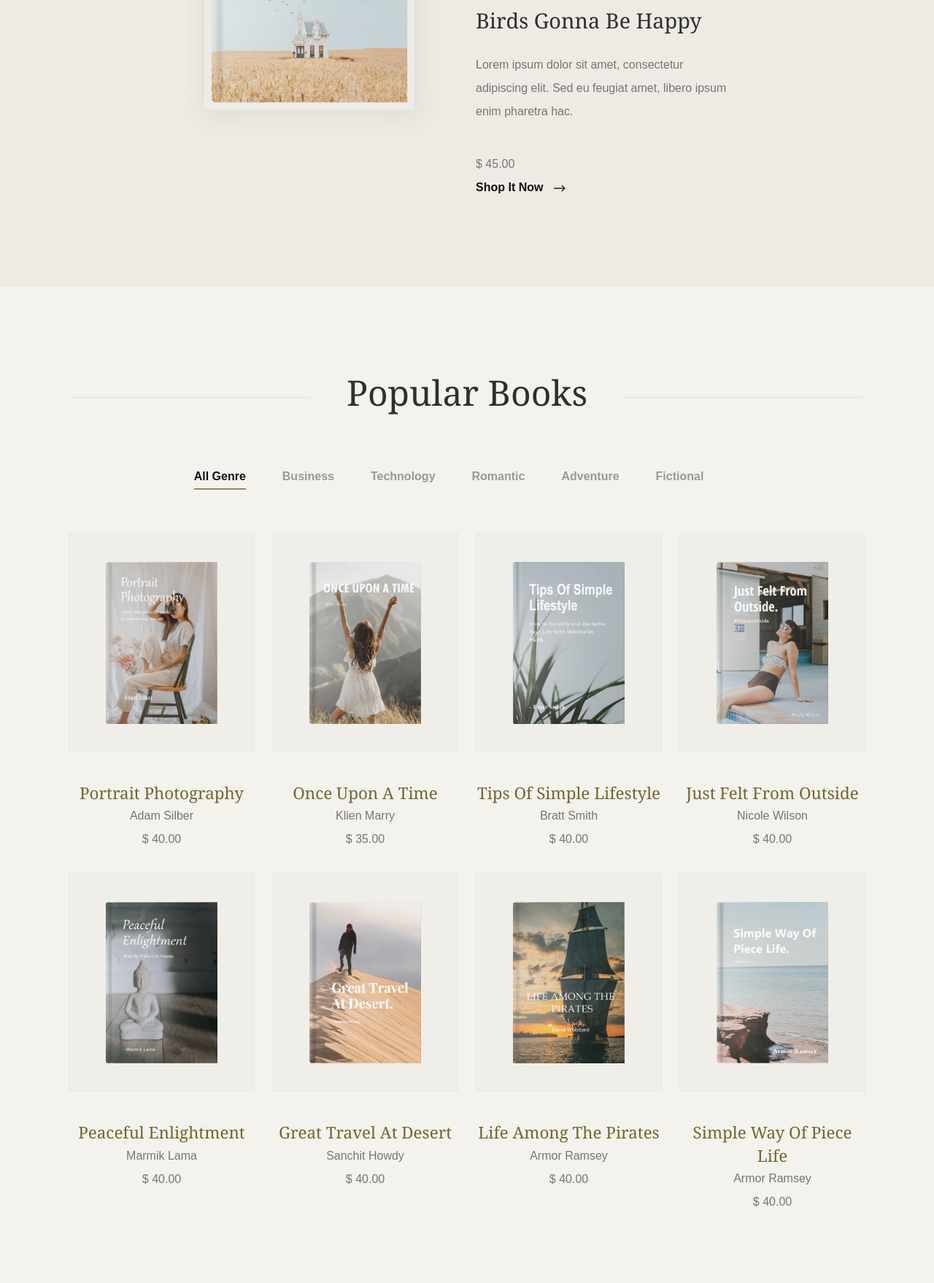
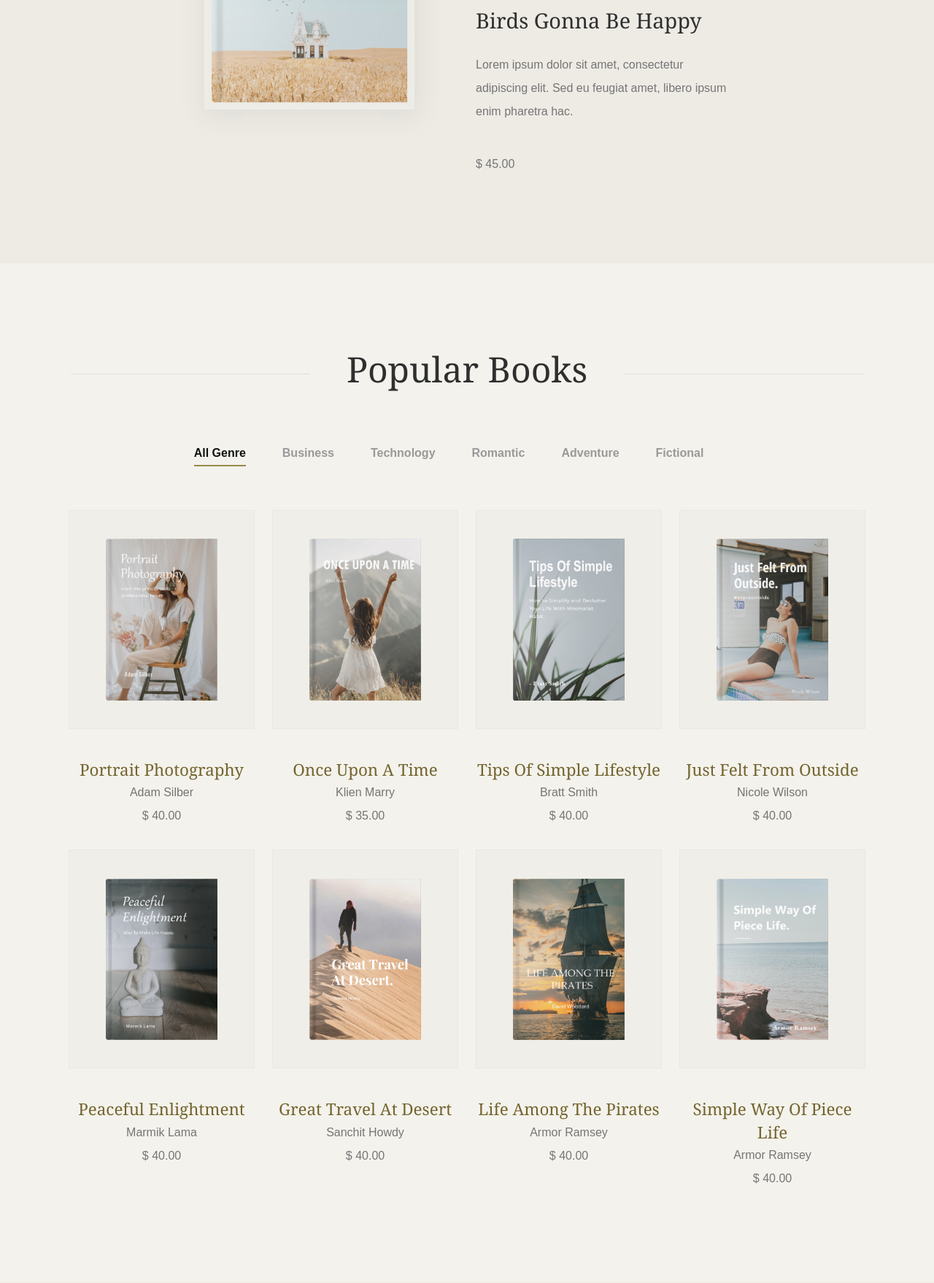
Before and after one commit to ozmandias/book-sale, a WordPress theme: template index.php in a window 1280 px wide. Shown: the part 2574-4332 px from the top of the page at 73% size. Run offline with PHP 8.4 and a stand-in for WordPress, Linux system fonts and the light colour scheme; the site name, menu and one post (Sample post) are stand-ins, and other content is empty; some web fonts are replaced.

Commit message:
update: remove unnecessary buttons in home page, redirection to all books page

```diff
--- a/index.php
+++ b/index.php
@@ -232,8 +232,8 @@
 								<div class="product-item">
 									<figure class="product-style">
 										<img src="images/product-item1.jpg" alt="Books" class="product-item">
-										<button type="button" class="add-to-cart" data-product-tile="add-to-cart">Add to
-											Cart</button>
+										<!-- <button type="button" class="add-to-cart" data-product-tile="add-to-cart">Add to
+											Cart</button> -->
 									</figure>
 									<figcaption>
 										<h3>Simple way of piece life</h3>
@@ -247,8 +247,8 @@
 								<div class="product-item">
 									<figure class="product-style">
 										<img src="images/product-item2.jpg" alt="Books" class="product-item">
-										<button type="button" class="add-to-cart" data-product-tile="add-to-cart">Add to
-											Cart</button>
+										<!-- <button type="button" class="add-to-cart" data-product-tile="add-to-cart">Add to
+											Cart</button> -->
 									</figure>
 									<figcaption>
 										<h3>Great travel at desert</h3>
@@ -262,8 +262,8 @@
 								<div class="product-item">
 									<figure class="product-style">
 										<img src="images/product-item3.jpg" alt="Books" class="product-item">
-										<button type="button" class="add-to-cart" data-product-tile="add-to-cart">Add to
-											Cart</button>
+										<!-- <button type="button" class="add-to-cart" data-product-tile="add-to-cart">Add to
+											Cart</button> -->
 									</figure>
 									<figcaption>
 										<h3>The lady beauty Scarlett</h3>
@@ -277,8 +277,8 @@
 								<div class="product-item">
 									<figure class="product-style">
 										<img src="images/product-item4.jpg" alt="Books" class="product-item">
-										<button type="button" class="add-to-cart" data-product-tile="add-to-cart">Add to
-											Cart</button>
+										<!-- <button type="button" class="add-to-cart" data-product-tile="add-to-cart">Add to
+											Cart</button> -->
 									</figure>
 									<figcaption>
 										<h3>Once upon a time</h3>
@@ -299,7 +299,7 @@
 				<div class="col-md-12">
 
 					<div class="btn-wrap align-right">
-						<a href="#" class="btn-accent-arrow">View all products <i
+						<a href="./all.php" class="btn-accent-arrow">View all products <i
 								class="icon icon-ns-arrow-right"></i></a>
 					</div>
 
@@ -334,8 +334,8 @@
 										libero ipsum enim pharetra hac.</p>
 									<div class="item-price">$ 45.00</div>
 									<div class="btn-wrap">
-										<a href="#" class="btn-accent-arrow">shop it now <i
-												class="icon icon-ns-arrow-right"></i></a>
+										<!-- <a href="#" class="btn-accent-arrow">shop it now <i
+												class="icon icon-ns-arrow-right"></i></a> -->
 									</div>
 								</div>
 
@@ -380,8 +380,8 @@
 									<div class="product-item">
 										<figure class="product-style">
 											<img src="images/tab-item1.jpg" alt="Books" class="product-item">
-											<button type="button" class="add-to-cart" data-product-tile="add-to-cart">Add to
-												Cart</button>
+											<!-- <button type="button" class="add-to-cart" data-product-tile="add-to-cart">Add to
+												Cart</button> -->
 										</figure>
 										<figcaption>
 											<h3>Portrait photography</h3>
@@ -395,8 +395,8 @@
 									<div class="product-item">
 										<figure class="product-style">
 											<img src="images/tab-item2.jpg" alt="Books" class="product-item">
-											<button type="button" class="add-to-cart" data-product-tile="add-to-cart">Add to
-												Cart</button>
+											<!-- <button type="button" class="add-to-cart" data-product-tile="add-to-cart">Add to
+												Cart</button> -->
 										</figure>
 										<figcaption>
 											<h3>Once upon a time</h3>
@@ -410,8 +410,8 @@
 									<div class="product-item">
 										<figure class="product-style">
 											<img src="images/tab-item3.jpg" alt="Books" class="product-item">
-											<button type="button" class="add-to-cart" data-product-tile="add-to-cart">Add to
-												Cart</button>
+											<!-- <button type="button" class="add-to-cart" data-product-tile="add-to-cart">Add to
+												Cart</button> -->
 										</figure>
 										<figcaption>
 											<h3>Tips of simple lifestyle</h3>
@@ -425,8 +425,8 @@
 									<div class="product-item">
 										<figure class="product-style">
 											<img src="images/tab-item4.jpg" alt="Books" class="product-item">
-											<button type="button" class="add-to-cart" data-product-tile="add-to-cart">Add to
-												Cart</button>
+											<!-- <button type="button" class="add-to-cart" data-product-tile="add-to-cart">Add to
+												Cart</button> -->
 										</figure>
 										<figcaption>
 											<h3>Just felt from outside</h3>
@@ -443,8 +443,8 @@
 									<div class="product-item">
 										<figure class="product-style">
 											<img src="images/tab-item5.jpg" alt="Books" class="product-item">
-											<button type="button" class="add-to-cart" data-product-tile="add-to-cart">Add to
-												Cart</button>
+											<!-- <button type="button" class="add-to-cart" data-product-tile="add-to-cart">Add to
+												Cart</button> -->
 										</figure>
 										<figcaption>
 											<h3>Peaceful Enlightment</h3>
@@ -458,8 +458,8 @@
 									<div class="product-item">
 										<figure class="product-style">
 											<img src="images/tab-item6.jpg" alt="Books" class="product-item">
-											<button type="button" class="add-to-cart" data-product-tile="add-to-cart">Add to
-												Cart</button>
+											<!-- <button type="button" class="add-to-cart" data-product-tile="add-to-cart">Add to
+												Cart</button> -->
 										</figure>
 										<figcaption>
 											<h3>Great travel at desert</h3>
@@ -473,8 +473,8 @@
 									<div class="product-item">
 										<figure class="product-style">
 											<img src="images/tab-item7.jpg" alt="Books" class="product-item">
-											<button type="button" class="add-to-cart" data-product-tile="add-to-cart">Add to
-												Cart</button>
+											<!-- <button type="button" class="add-to-cart" data-product-tile="add-to-cart">Add to
+												Cart</button> -->
 										</figure>
 										<figcaption>
 											<h3>Life among the pirates</h3>
@@ -488,8 +488,8 @@
 									<div class="product-item">
 										<figure class="product-style">
 											<img src="images/tab-item8.jpg" alt="Books" class="product-item">
-											<button type="button" class="add-to-cart" data-product-tile="add-to-cart">Add to
-												Cart</button>
+											<!-- <button type="button" class="add-to-cart" data-product-tile="add-to-cart">Add to
+												Cart</button> -->
 										</figure>
 										<figcaption>
 											<h3>Simple way of piece life</h3>
@@ -508,8 +508,8 @@
 									<div class="product-item">
 										<figure class="product-style">
 											<img src="images/tab-item2.jpg" alt="Books" class="product-item">
-											<button type="button" class="add-to-cart" data-product-tile="add-to-cart">Add to
-												Cart</button>
+											<!-- <button type="button" class="add-to-cart" data-product-tile="add-to-cart">Add to
+												Cart</button> -->
 										</figure>
 										<figcaption>
 											<h3>Peaceful Enlightment</h3>
@@ -523,8 +523,8 @@
 									<div class="product-item">
 										<figure class="product-style">
 											<img src="images/tab-item4.jpg" alt="Books" class="product-item">
-											<button type="button" class="add-to-cart" data-product-tile="add-to-cart">Add to
-												Cart</button>
+											<!-- <button type="button" class="add-to-cart" data-product-tile="add-to-cart">Add to
+												Cart</button> -->
 										</figure>
 										<figcaption>
 											<h3>Great travel at desert</h3>
@@ -538,8 +538,8 @@
 									<div class="product-item">
 										<figure class="product-style">
 											<img src="images/tab-item6.jpg" alt="Books" class="product-item">
-											<button type="button" class="add-to-cart" data-product-tile="add-to-cart">Add to
-												Cart</button>
+											<!-- <button type="button" class="add-to-cart" data-product-tile="add-to-cart">Add to
+												Cart</button> -->
 										</figure>
 										<figcaption>
 											<h3>Life among the pirates</h3>
@@ -553,8 +553,8 @@
 									<div class="product-item">
 										<figure class="product-style">
 											<img src="images/tab-item8.jpg" alt="Books" class="product-item">
-											<button type="button" class="add-to-cart" data-product-tile="add-to-cart">Add to
-												Cart</button>
+											<!-- <button type="button" class="add-to-cart" data-product-tile="add-to-cart">Add to
+												Cart</button> -->
 										</figure>
 										<figcaption>
 											<h3>Simple way of piece life</h3>
@@ -573,8 +573,8 @@
 									<div class="product-item">
 										<figure class="product-style">
 											<img src="images/tab-item1.jpg" alt="Books" class="product-item">
-											<button type="button" class="add-to-cart" data-product-tile="add-to-cart">Add to
-												Cart</button>
+											<!-- <button type="button" class="add-to-cart" data-product-tile="add-to-cart">Add to
+												Cart</button> -->
 										</figure>
 										<figcaption>
 											<h3>Peaceful Enlightment</h3>
@@ -588,8 +588,8 @@
 									<div class="product-item">
 										<figure class="product-style">
 											<img src="images/tab-item3.jpg" alt="Books" class="product-item">
-											<button type="button" class="add-to-cart" data-product-tile="add-to-cart">Add to
-												Cart</button>
+											<!-- <button type="button" class="add-to-cart" data-product-tile="add-to-cart">Add to
+												Cart</button> -->
 										</figure>
 										<figcaption>
 											<h3>Great travel at desert</h3>
@@ -603,8 +603,8 @@
 									<div class="product-item">
 										<figure class="product-style">
 											<img src="images/tab-item5.jpg" alt="Books" class="product-item">
-											<button type="button" class="add-to-cart" data-product-tile="add-to-cart">Add to
-												Cart</button>
+											<!-- <button type="button" class="add-to-cart" data-product-tile="add-to-cart">Add to
+												Cart</button> -->
 										</figure>
 										<figcaption>
 											<h3>Life among the pirates</h3>
@@ -618,8 +618,8 @@
 									<div class="product-item">
 										<figure class="product-style">
 											<img src="images/tab-item7.jpg" alt="Books" class="product-item">
-											<button type="button" class="add-to-cart" data-product-tile="add-to-cart">Add to
-												Cart</button>
+											<!-- <button type="button" class="add-to-cart" data-product-tile="add-to-cart">Add to
+												Cart</button> -->
 										</figure>
 										<figcaption>
 											<h3>Simple way of piece life</h3>
@@ -637,8 +637,8 @@
 									<div class="product-item">
 										<figure class="product-style">
 											<img src="images/tab-item1.jpg" alt="Books" class="product-item">
-											<button type="button" class="add-to-cart" data-product-tile="add-to-cart">Add to
-												Cart</button>
+											<!-- <button type="button" class="add-to-cart" data-product-tile="add-to-cart">Add to
+												Cart</button> -->
 										</figure>
 										<figcaption>
 											<h3>Peaceful Enlightment</h3>
@@ -652,8 +652,8 @@
 									<div class="product-item">
 										<figure class="product-style">
 											<img src="images/tab-item3.jpg" alt="Books" class="product-item">
-											<button type="button" class="add-to-cart" data-product-tile="add-to-cart">Add to
-												Cart</button>
+											<!-- <button type="button" class="add-to-cart" data-product-tile="add-to-cart">Add to
+												Cart</button> -->
 										</figure>
 										<figcaption>
 											<h3>Great travel at desert</h3>
@@ -667,8 +667,8 @@
 									<div class="product-item">
 										<figure class="product-style">
 											<img src="images/tab-item5.jpg" alt="Books" class="product-item">
-											<button type="button" class="add-to-cart" data-product-tile="add-to-cart">Add to
-												Cart</button>
+											<!-- <button type="button" class="add-to-cart" data-product-tile="add-to-cart">Add to
+												Cart</button> -->
 										</figure>
 										<figcaption>
 											<h3>Life among the pirates</h3>
@@ -682,8 +682,8 @@
 									<div class="product-item">
 										<figure class="product-style">
 											<img src="images/tab-item7.jpg" alt="Books" class="product-item">
-											<button type="button" class="add-to-cart" data-product-tile="add-to-cart">Add to
-												Cart</button>
+											<!-- <button type="button" class="add-to-cart" data-product-tile="add-to-cart">Add to
+												Cart</button> -->
 										</figure>
 										<figcaption>
 											<h3>Simple way of piece life</h3>
@@ -701,8 +701,8 @@
 									<div class="product-item">
 										<figure class="product-style">
 											<img src="images/tab-item5.jpg" alt="Books" class="product-item">
-											<button type="button" class="add-to-cart" data-product-tile="add-to-cart">Add to
-												Cart</button>
+											<!-- <button type="button" class="add-to-cart" data-product-tile="add-to-cart">Add to
+												Cart</button> -->
 										</figure>
 										<figcaption>
 											<h3>Life among the pirates</h3>
@@ -716,8 +716,8 @@
 									<div class="product-item">
 										<figure class="product-style">
 											<img src="images/tab-item7.jpg" alt="Books" class="product-item">
-											<button type="button" class="add-to-cart" data-product-tile="add-to-cart">Add to
-												Cart</button>
+											<!-- <button type="button" class="add-to-cart" data-product-tile="add-to-cart">Add to
+												Cart</button> -->
 										</figure>
 										<figcaption>
 											<h3>Simple way of piece life</h3>
@@ -735,8 +735,8 @@
 									<div class="product-item">
 										<figure class="product-style">
 											<img src="images/tab-item5.jpg" alt="Books" class="product-item">
-											<button type="button" class="add-to-cart" data-product-tile="add-to-cart">Add to
-												Cart</button>
+											<!-- <button type="button" class="add-to-cart" data-product-tile="add-to-cart">Add to
+												Cart</button> -->
 										</figure>
 										<figcaption>
 											<h3>Life among the pirates</h3>
@@ -750,8 +750,8 @@
 									<div class="product-item">
 										<figure class="product-style">
 											<img src="images/tab-item7.jpg" alt="Books" class="product-item">
-											<button type="button" class="add-to-cart" data-product-tile="add-to-cart">Add to
-												Cart</button>
+											<!-- <button type="button" class="add-to-cart" data-product-tile="add-to-cart">Add to
+												Cart</button> -->
 										</figure>
 										<figcaption>
 											<h3>Simple way of piece life</h3>
@@ -799,8 +799,8 @@
 							<div class="product-item">
 								<figure class="product-style">
 									<img src="images/product-item5.jpg" alt="Books" class="product-item">
-									<button type="button" class="add-to-cart" data-product-tile="add-to-cart">Add to
-										Cart</button>
+									<!-- <button type="button" class="add-to-cart" data-product-tile="add-to-cart">Add to
+										Cart</button> -->
 								</figure>
 								<figcaption>
 									<h3>Simple way of piece life</h3>
@@ -814,8 +814,8 @@
 							<div class="product-item">
 								<figure class="product-style">
 									<img src="images/product-item6.jpg" alt="Books" class="product-item">
-									<button type="button" class="add-to-cart" data-product-tile="add-to-cart">Add to
-										Cart</button>
+									<!-- <button type="button" class="add-to-cart" data-product-tile="add-to-cart">Add to
+										Cart</button> -->
 								</figure>
 								<figcaption>
 									<h3>Great travel at desert</h3>
@@ -829,8 +829,8 @@
 							<div class="product-item">
 								<figure class="product-style">
 									<img src="images/product-item7.jpg" alt="Books" class="product-item">
-									<button type="button" class="add-to-cart" data-product-tile="add-to-cart">Add to
-										Cart</button>
+									<!-- <button type="button" class="add-to-cart" data-product-tile="add-to-cart">Add to
+										Cart</button> -->
 								</figure>
 								<figcaption>
 									<h3>The lady beauty Scarlett</h3>
@@ -844,8 +844,8 @@
 							<div class="product-item">
 								<figure class="product-style">
 									<img src="images/product-item8.jpg" alt="Books" class="product-item">
-									<button type="button" class="add-to-cart" data-product-tile="add-to-cart">Add to
-										Cart</button>
+									<!-- <button type="button" class="add-to-cart" data-product-tile="add-to-cart">Add to
+										Cart</button> -->
 								</figure>
 								<figcaption>
 									<h3>Once upon a time</h3>
@@ -859,8 +859,8 @@
 							<div class="product-item">
 								<figure class="product-style">
 									<img src="images/product-item2.jpg" alt="Books" class="product-item">
-									<button type="button" class="add-to-cart" data-product-tile="add-to-cart">Add to
-										Cart</button>
+									<!-- <button type="button" class="add-to-cart" data-product-tile="add-to-cart">Add to
+										Cart</button> -->
 								</figure>
 								<figcaption>
 									<h3>Simple way of piece life</h3>
```
